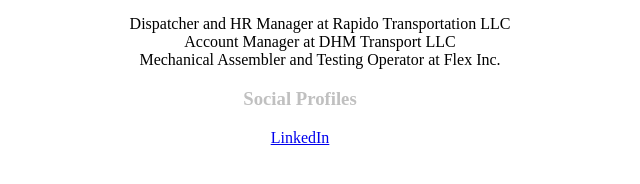
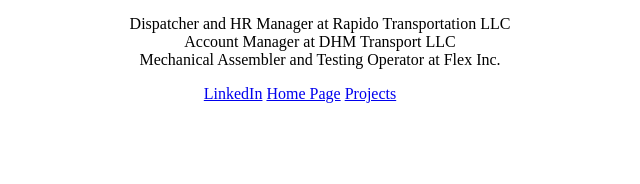
Before and after one commit to DanielNegassi/trial, a plain HTML site: page homework/resume_page/index.html in a window 1280 px wide. Shown: the part 274-458 px from the top of the page, without its empty margins (340-980 px from the left). Drawn offline with Linux system fonts and the light colour scheme.

Commit message:
Commit 8 - Added project.html page and content.

```diff
--- a/homework/resume_page/index.html
+++ b/homework/resume_page/index.html
@@ -15,7 +15,10 @@ src="https://img-new.cgtrader.com/items/642249/05fb311cc8/large/cartoon-office-m
 	Account Manager at DHM Transport LLC <br>
 	Mechanical Assembler and Testing Operator at Flex Inc.<br>
 	</ul>
-<h3>Social Profiles</h3>
+<nav>
 <a href="https://www.linkedin.com/mynetwork/?lipi=urn%3Ali%3Apage%3Ad_flagship3_people%3BYrjXfzZJQ6eOZQA%2FcBxQDg%3D%3D">LinkedIn</a>
+<a href="file:///Users/danielnegassi/Documents/GA/trial/homework/resume_page/index.html">Home Page</a>
+<a href="file:///Users/danielnegassi/Documents/GA/trial/homework/resume_page/projects.html">Projects</a>
+</nav>
 </body>
 </html>
```
Also changed, not shown: homework/resume_page/projects.html (added, +14 -0 lines), 2 other files.
